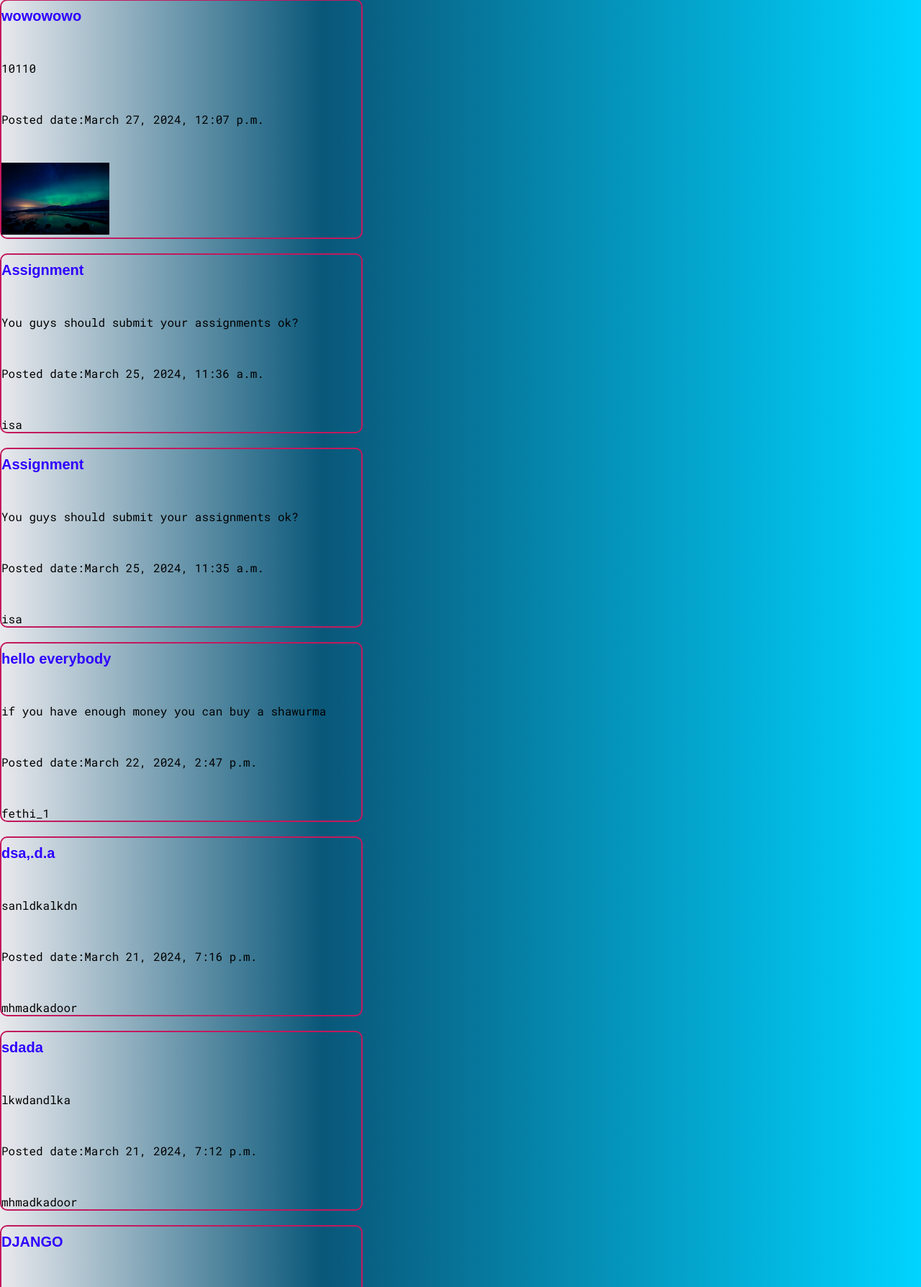
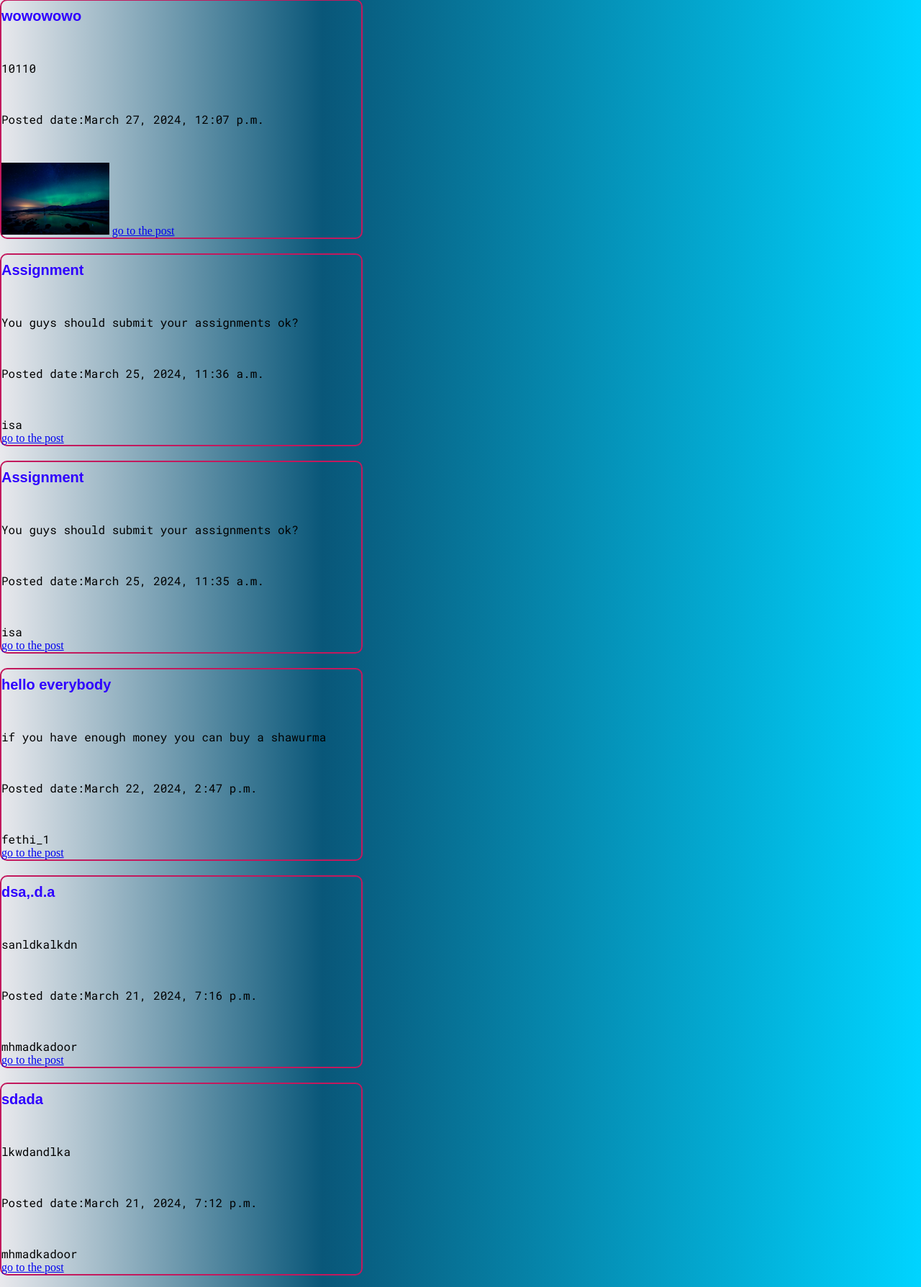
Before and after one commit to mhmadkadoor/Ulop_web_app, a Django app: page / in a window 1280 px wide. Shown: the part 81-1869 px from the top of the page at 72% size. Run offline with Django 5.2, Linux system fonts and the light colour scheme; data comes from the database, SQL or seed files in the repository; some web fonts are replaced.

Commit message:
added go to post

```diff
--- a/pages/urls.py
+++ b/pages/urls.py
@@ -10,4 +10,5 @@ urlpatterns = [
     path('logout/', views.logout, name='logout'),
     path('profile/', views.profile, name='profile'),
     path('post/edit/<int:post_id>/', views.edit_post, name='edit_post'),
+    path('post/view/<int:post_id>/', views.view_post, name='view_post'),
 ]
--- a/pages/views.py
+++ b/pages/views.py
@@ -6,7 +6,9 @@ from django.shortcuts import redirect
 from django.contrib.auth.decorators import login_required
 # Create your views here.
 
-
+def view_post(request, post_id):
+    current_post = Post.objects.get(id=post_id)
+    return render(request, 'posts/view_post.html', {'post': current_post})
 
 def edit_post(request, post_id):
     current_post = Post.objects.get(id=post_id)
--- a/templates/posts/post.html
+++ b/templates/posts/post.html
@@ -9,6 +9,7 @@
             {% if post.image %}
             <img  src="{{ post.image.url }}" alt="Post Image">
             {% endif %}
+            <a href="{% url 'view_post' post.id %}" class="btn btn-primary">go to the post</a>
         </div>
     </div>
 {% endif %}
```
Also changed, not shown: templates/posts/view_post.html (added, +14 -0 lines).
